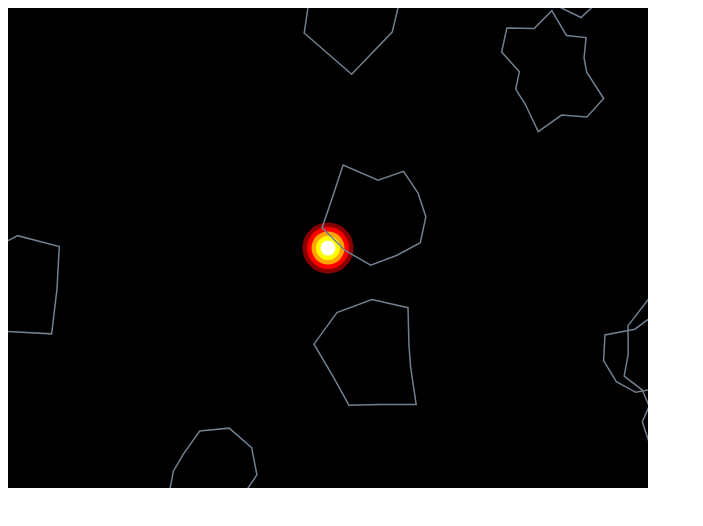
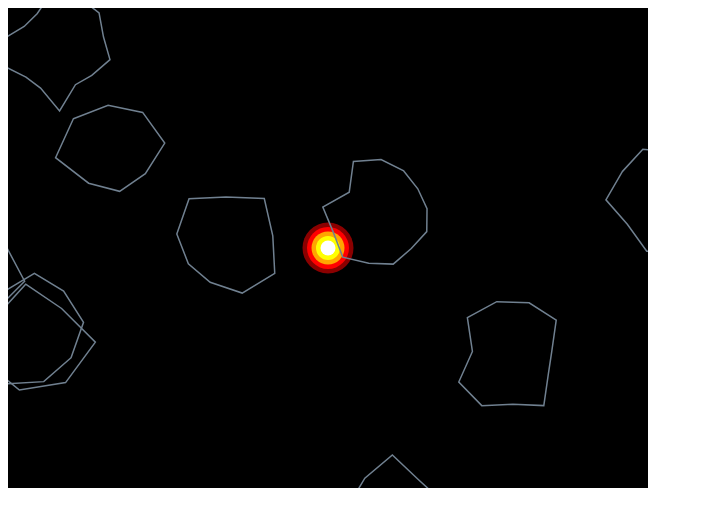
Before and after one commit to christoferpeterson/asteroids, a plain HTML site: page index.html in a window 1280 px wide. Shown: the whole page, without its empty margins (0-703 px from the left). Drawn offline with Linux system fonts and the light colour scheme.

Commit message:
- Fixed explosion animation - Tweaked asteroid rendering values

```diff
--- a/index.html
+++ b/index.html
@@ -16,13 +16,13 @@
             const SHIP_THRUST = 5; // acceleration of ship in pixels per second per second
             const FRICTION = .7 // friction coefficient of space (0 = no friction, 1 = lots of friction)
             const ROIDS_NUM = 10; // starting number of asteroids
-            const ROIDS_JAG = .35; // jaggedness of the asteroids (0 = none, 1 = lots)
+            const ROIDS_JAG = .25; // jaggedness of the asteroids (0 = none, 1 = lots)
             const ROIDS_SIZE = 100; // starting size of asteroids in pixels
             const ROIDS_SPD = 50; // max starting speed of asteroids in pixels per second
-            const ROIDS_VERT = 10; // average number of vertices on each asteroid
+            const ROIDS_VERT = 12; // average number of vertices on each asteroid
             const SHOW_BOUNDING = false; // show or hide collision boundaries
             const SHOW_CENTER_DOT = false; // show or hide ship's center dot
-            const SHIP_EXPLODE_DUR = 0.3; // duration of the ship's explosion
+            const SHIP_EXPLODE_DUR = .3; // duration of the ship's explosion
             const SHIP_INV_DUR = 3; // ship's invulnerability duration in seconds
             const SHIP_BLINK_DUR = .1 // duration of ship's blink during invulnerability in seconds
 
@@ -192,7 +192,7 @@
                     ship.y += ship.thrust.y;
                 } else {
                     ship.explodeTime--;
-                    if(ship.explodeTime >= 0) {
+                    if(ship.explodeTime <= 0) {
                         ship = newShip();
                     }
                 }
```
